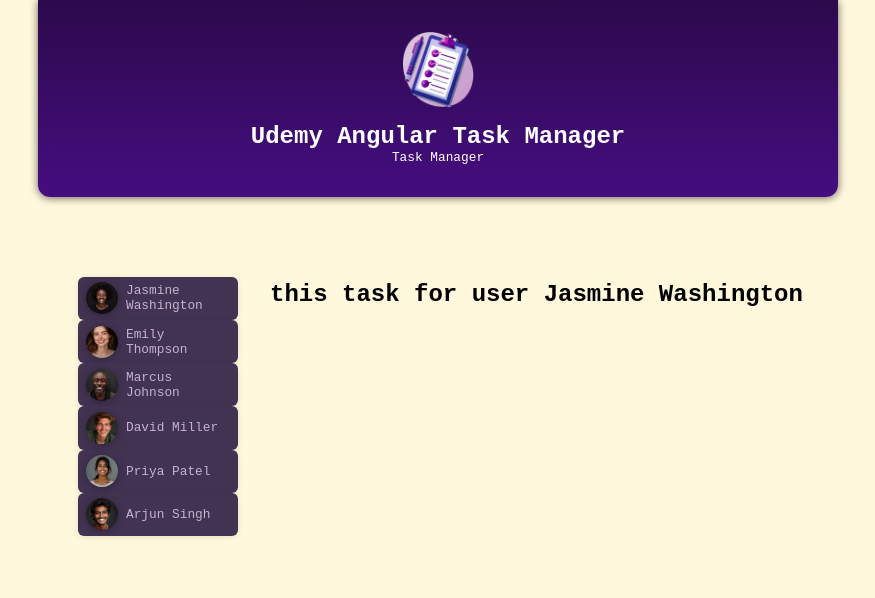
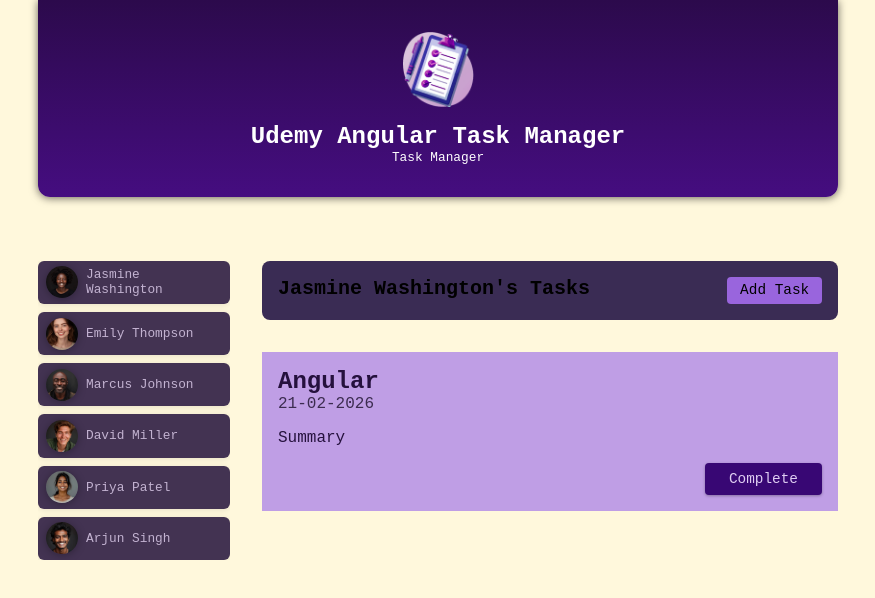
Before and after one commit to serg1557733/angular-udemy, an Angular app: page / in a window 1280 px wide. Both pictures are taken after a click on the button "Jasmine Washington". Shown: the top 598 px of the page, without its empty margins (202-1077 px from the left). Built offline with nearby package versions, Linux system fonts and the light colour scheme.

Commit message:
create tasks

```diff
--- a/src/app/app.component.html
+++ b/src/app/app.component.html
@@ -1,20 +1,15 @@
 <app-header/>
 <main>
-  <ul>
+  <ul id="users">
     @for (user of users; track user.id) {
-<!--      <li *ngFor="let user of users">-->
       <li>
         <app-user (select)="onSelect($event)" [user] = "user" />
       </li>
     }
   </ul>
   @if (selectedUser) {
-    <app-tasks [userName]="selectedUser.name"  />
+    <app-tasks [userName]="selectedUser.name" [userId]="selectedUser.id"/>
   } @else {
-    <p>Select a user to see task</p>
+    <p id="fallback">Select a user to see task</p>
   }
-<!--  <app-tasks *ngIF="selectedUser; else elseBlock" [userName]="selectedUser!.name"  />-->
-    <!--<ng-template #elseBlock>-->
-    <!--  <p>Deprecated</p>-->
-    <!--</ng-template>-->
 </main>
--- a/src/app/app.component.scss
+++ b/src/app/app.component.scss
@@ -1,3 +1,40 @@
-ul {
-  list-style-type: none;
+main {
+  width: 90%;
+  max-width: 50rem;
+  margin: 2.5rem auto;
+  display: grid;
+  grid-auto-flow: row;
+  gap: 2rem;
 }
+
+#users {
+  list-style: none;
+  margin: 0;
+  padding: 0;
+  display: flex;
+  gap: 0.5rem;
+  overflow: auto;
+}
+
+#fallback {
+  font-weight: bold;
+  font-size: 1.15rem;
+  margin: 0;
+  text-align: center;
+}
+
+@media (min-width: 768px) {
+  main {
+    margin: 4rem auto;
+    grid-template-columns: 1fr 3fr;
+  }
+
+  #users {
+    flex-direction: column;
+  }
+
+  #fallback {
+    font-size: 1.5rem;
+    text-align: left;
+  }
+}
--- /dev/null
+++ b/src/app/task/task.component.html
@@ -0,0 +1,8 @@
+<article>
+  <h2>{{task().title}}</h2>
+  <time>{{task().dueDate}}</time>
+  <p>Summary</p>
+  <p class="actions">
+    <button> Complete</button>
+  </p>
+</article>
--- /dev/null
+++ b/src/app/task/task.component.scss
@@ -0,0 +1,37 @@
+article {
+  padding: 1rem;
+  color: #25113d;
+  background-color: #bf9ee5;
+}
+
+h2 {
+  margin: 0;
+}
+
+time {
+  color: #3c2c50;
+}
+
+.actions {
+  text-align: right;
+  margin: 0;
+}
+
+.actions button {
+  font: inherit;
+  font-size: 0.9rem;
+  cursor: pointer;
+  background-color: #380774;
+  color: #decdf2;
+  border-radius: 4px;
+  padding: 0.5rem 1.5rem;
+  border: none;
+  box-shadow: 0 1px 3px rgba(0, 0, 0, 0.3);
+  transition: all 0.3s ease;
+}
+
+.actions button:hover,
+.actions button:active {
+  background-color: #4a0774;
+  box-shadow: 0 1px 6px rgba(0, 0, 0, 0.3);
+}
--- /dev/null
+++ b/src/app/task/task.component.ts
@@ -0,0 +1,16 @@
+import {Component, input} from '@angular/core';
+import {Task} from '../types/task.type';
+
+@Component({
+  selector: 'app-task',
+  imports: [],
+  templateUrl: './task.component.html',
+  styleUrl: './task.component.scss',
+})
+export class TaskComponent {
+    task = input.required<Task>()
+
+  ngAfterViewInit() {
+      console.log(this.task())
+    }
+}
--- a/src/app/tasks/tasks.component.html
+++ b/src/app/tasks/tasks.component.html
@@ -1 +1,16 @@
-<h2> this task for user {{userName()}}</h2>
+<section>
+  <header id="tasks">
+    <h2>{{userName()}}'s Tasks</h2>
+  <menu>
+    <button>Add Task</button>
+  </menu>
+  </header>
+
+  <ul>
+    @for (task of selectedUserTasks; track task.id) {
+      <li>
+        <app-task [task]="task"/>
+      </li>
+    }
+  </ul>
+</section>
--- a/src/app/tasks/tasks.component.scss
+++ b/src/app/tasks/tasks.component.scss
@@ -0,0 +1,63 @@
+#tasks {
+  padding: 1rem;
+  border-radius: 8px;
+  max-height: 60vh;
+  overflow: auto;
+  background-color: #3a2c54;
+}
+
+header {
+  display: flex;
+  justify-content: space-between;
+  align-items: flex-start;
+  margin-bottom: 2rem;
+  gap: 1rem;
+}
+
+h2 {
+  margin: 0;
+  font-size: 0.9rem;
+  width: 60%;
+  text-wrap: balance;
+}
+
+menu {
+  margin: 0;
+  padding: 0;
+}
+
+menu button {
+  font: inherit;
+  cursor: pointer;
+  background-color: #9965dd;
+  border-radius: 4px;
+  border: none;
+  padding: 0.35rem 0.8rem;
+  font-size: 0.9rem;
+}
+
+menu button:hover,
+menu button:active {
+  background-color: #a565dd
+}
+
+ul {
+  list-style: none;
+  margin: 1rem 0;
+  padding: 0;
+  display: flex;
+  flex-direction: column;
+  gap: 1rem;
+  max-height: 50vh;
+  overflow: auto;
+}
+
+@media (min-width: 768px) {
+  h2 {
+    font-size: 1.25rem;
+  }
+
+  menu {
+    width: auto;
+  }
+}
--- a/src/app/tasks/tasks.component.ts
+++ b/src/app/tasks/tasks.component.ts
@@ -1,11 +1,40 @@
 import {Component, input} from '@angular/core';
+import {TaskComponent} from '../task/task.component';
 
 @Component({
   selector: 'app-tasks',
-  imports: [],
+  imports: [
+    TaskComponent
+  ],
   templateUrl: './tasks.component.html',
   styleUrl: './tasks.component.scss',
 })
 export class TasksComponent {
     userName = input.required<string>();
+    userId = input.required<string>();
+    tasks = [{
+      id: 't1',
+      userId: 'u1',
+      title: 'Angular',
+      summary: 'Learn angular',
+      dueDate: '21-02-2026',
+
+    }, {
+      id: 't2',
+      userId: 'u2',
+      title: 'React',
+      summary: 'Learn React',
+      dueDate: '21-02-2026',
+
+    }, {
+      id: 't3',
+      userId: 'u3',
+      title: 'Java',
+      summary: 'Learn Java',
+      dueDate: '21-02-2026',
+
+    }];
+    get selectedUserTasks() {
+      return this.tasks.filter(task => task.userId === this.userId())
+    }
 }
```
Also changed, not shown: src/app/types/task.type.ts (added, +7 -0 lines), 1 other file (tests, documents, lock files or other folders).
